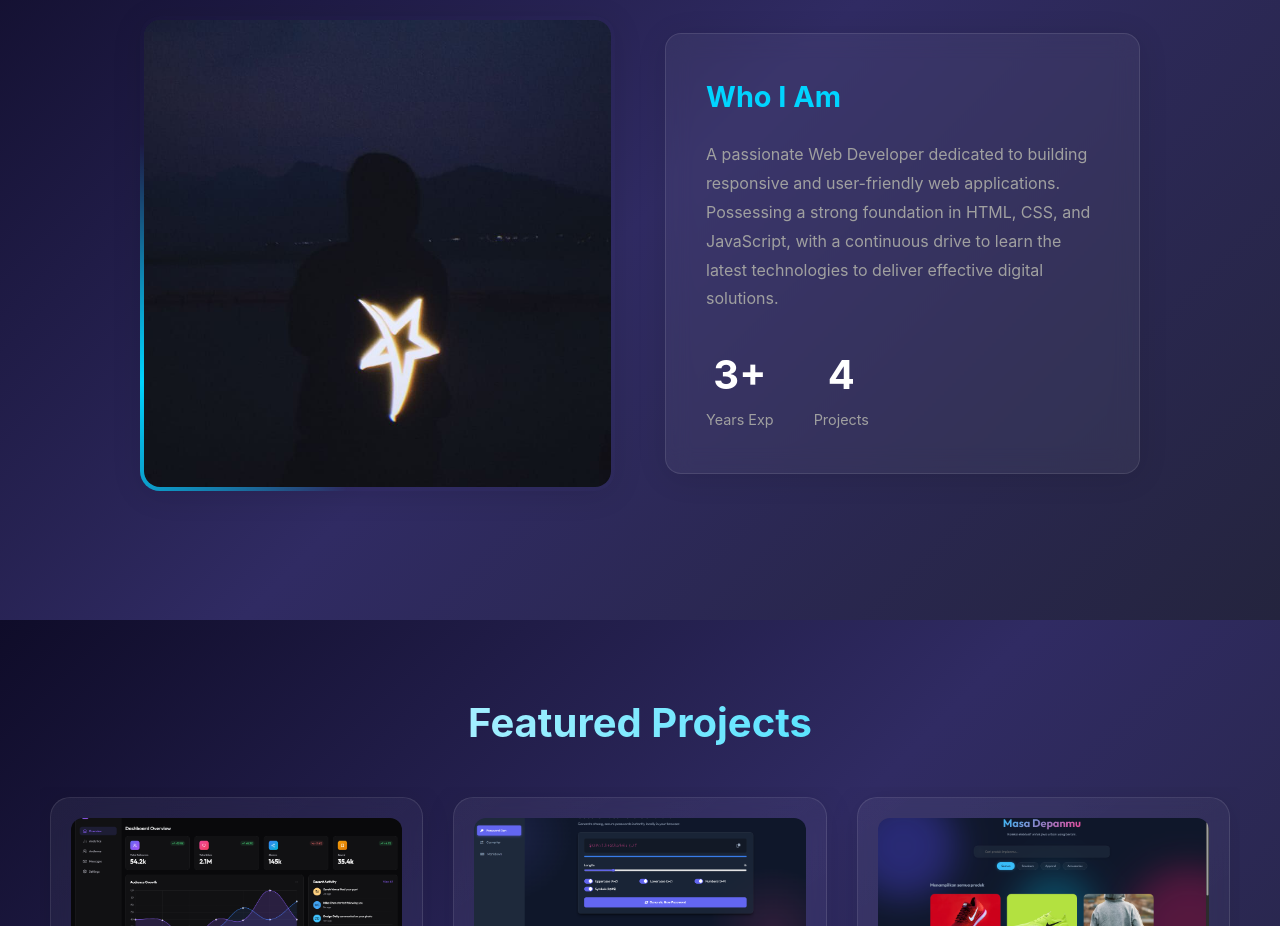
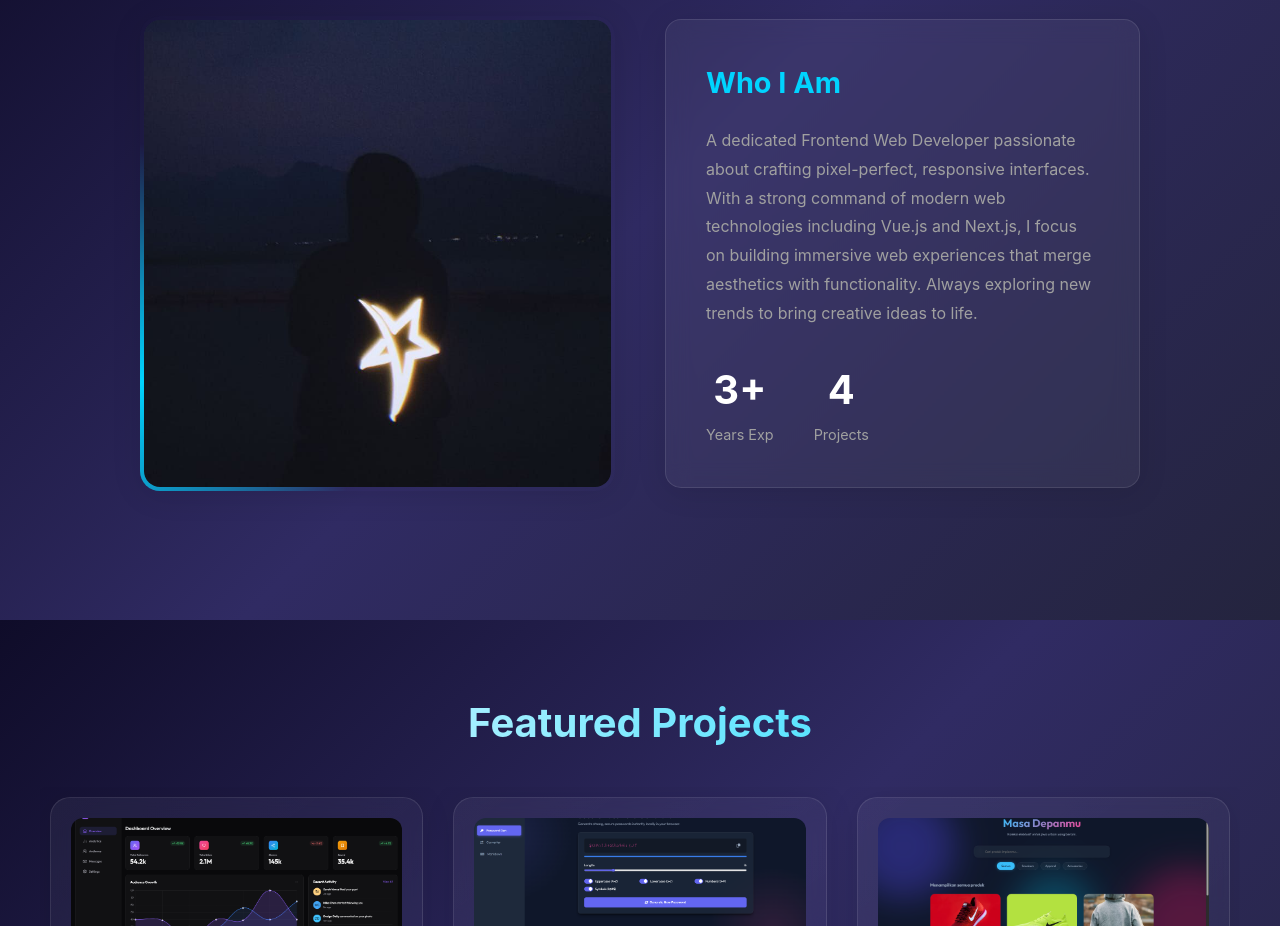
Before and after one commit to sleepyarya/Portfolio, a Vue app: page / in a window 1280 px wide. Shown: the part 980-1906 px from the top of the page. Built offline with nearby package versions, Linux system fonts and the light colour scheme.

Commit message:
edit section

```diff
--- a/src/components/AboutSection.vue
+++ b/src/components/AboutSection.vue
@@ -14,7 +14,7 @@ import { projects } from '../data/projects';
         <div class="text-wrapper glass-panel">
           <h3>Who I Am</h3>
           <p>
-            A passionate Web Developer dedicated to building responsive and user-friendly web applications. Possessing a strong foundation in HTML, CSS, and JavaScript, with a continuous drive to learn the latest technologies to deliver effective digital solutions.
+            A dedicated Frontend Web Developer passionate about crafting pixel-perfect, responsive interfaces. With a strong command of modern web technologies including Vue.js and Next.js, I focus on building immersive web experiences that merge aesthetics with functionality. Always exploring new trends to bring creative ideas to life.
           </p>
           <div class="stats">
             <div class="stat-item">
```
